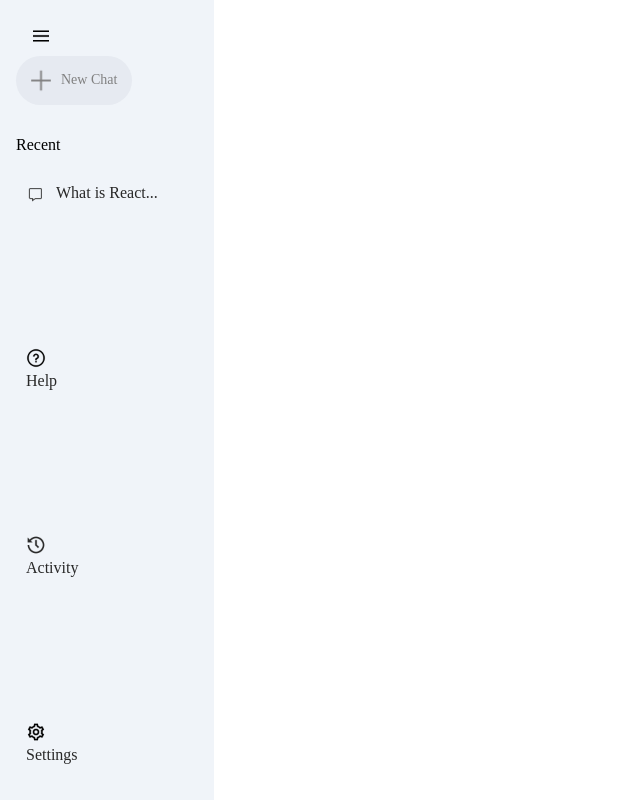
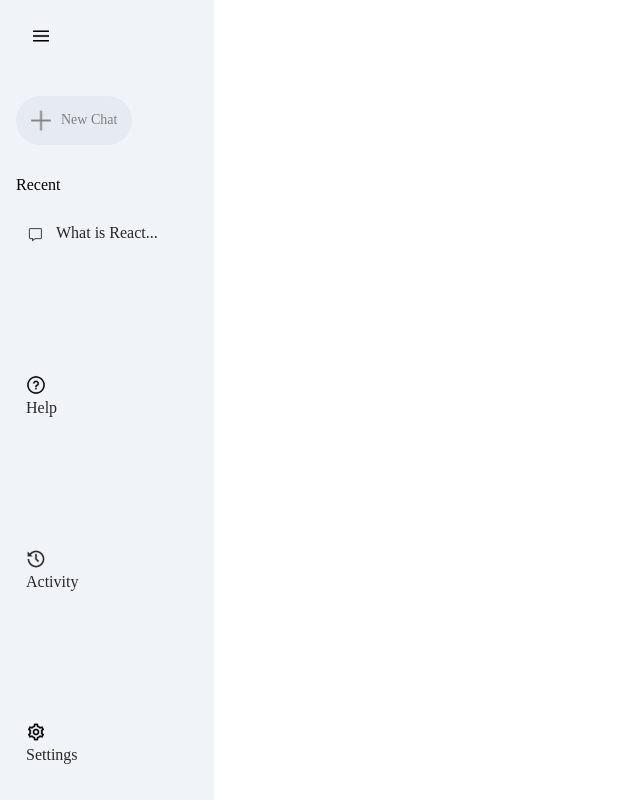
Before and after one commit to bishaldebroy007/AI-chatbot-using-react, a React (Vite) app: page / in a window 1280 px wide. Shown: the whole page, without its empty margins (0-640 px from the left). Built offline with nearby package versions, Linux system fonts and the light colour scheme.

Commit message:
sidebar static portion done

```diff
--- a/src/components/Sidebar/Sidebar.css
+++ b/src/components/Sidebar/Sidebar.css
@@ -23,7 +23,7 @@
     font-size: 14px;
     color: gray;
     cursor: pointer;
-    margin-top: 10px;
+    margin-top: 50px;
     display: inline-flex;
     align-items: center;
     padding: 10px 15px;
@@ -50,3 +50,19 @@
     cursor: pointer;
     color: #282828;
 }
+
+/* Hover effect added */
+.sidebar .recent-entry:hover {
+    background-color: #e2e6eb;
+}
+
+.sidebar .bottom {
+    display: flex;
+    flex-direction: column;
+
+}
+
+.sidebar .bottom-item {
+    padding-right: 12px;
+
+}
```
